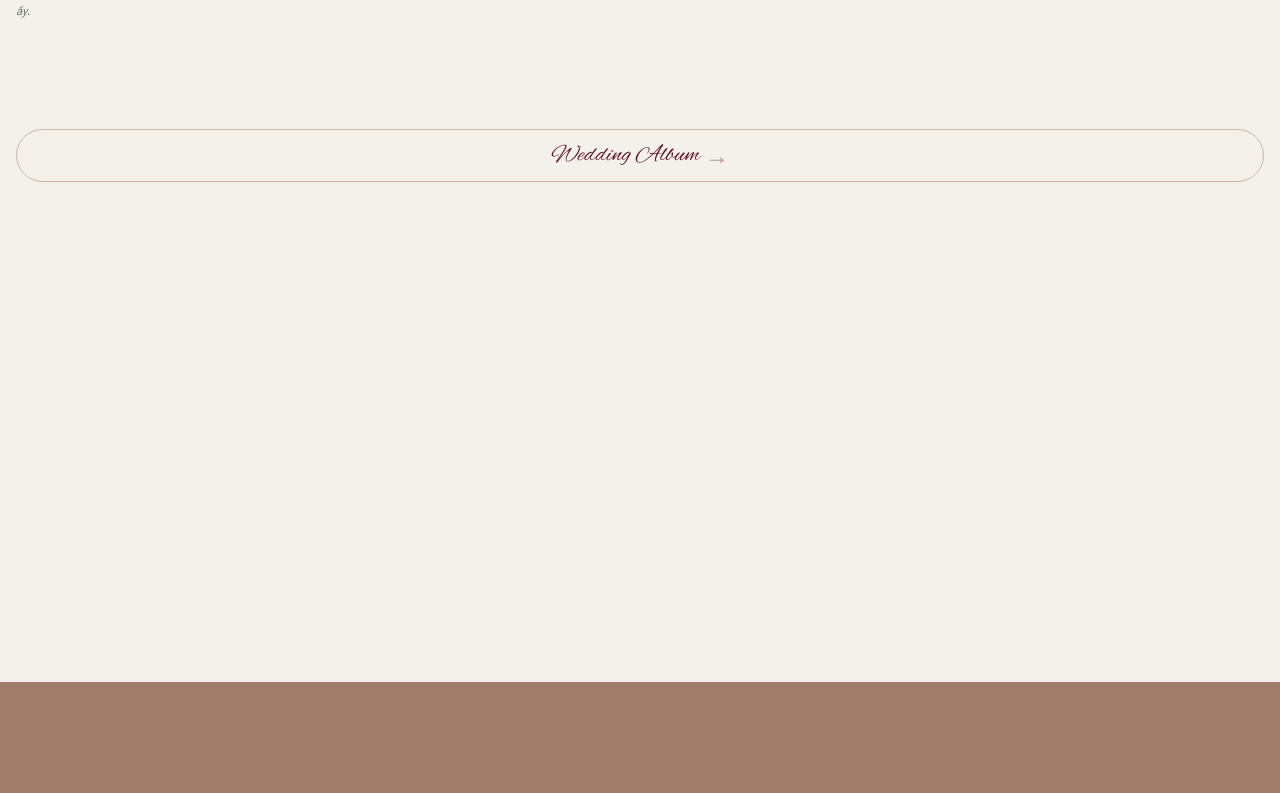
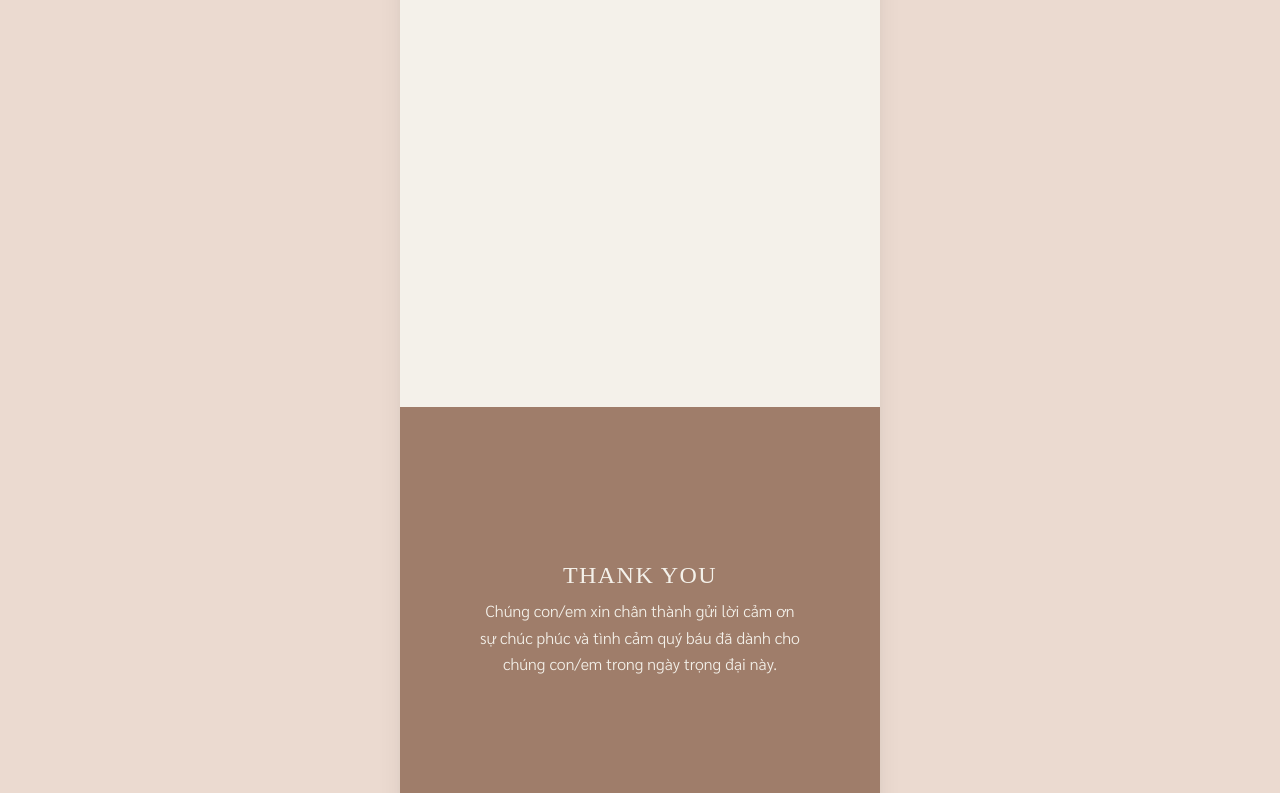
Before and after one commit to DuongQuocNghi/wedding_invitations, a Next.js app: page / in a window 1280 px wide. Shown: the part 3942-4735 px from the top of the page. Built offline with nearby package versions, Linux system fonts and the light colour scheme; no server answers; a web font is replaced by a local one.

Commit message:
Improve responsive layout and styling in page.tsx by adding mobile and tablet breakpoints. Update globals.css with responsive design comments for clarity. Center mobile view on tablet/desktop with shadow effects for enhanced visual appeal.

```diff
--- a/app/page.tsx
+++ b/app/page.tsx
@@ -15,8 +15,11 @@ import { AppColors } from '@/lib/constants/colors';
 
 export default function Home() {
   return (
+    // Outer container with background color for tablet/desktop
+    <div className="min-h-screen w-full bg-[#EBDAD0]">
+      {/* Mobile view wrapper - centered on tablet/desktop with shadow */}
       <div
-      className="min-h-screen w-full overflow-x-hidden"
+        className="min-h-screen w-full overflow-x-hidden min-[500px]:max-w-[480px] min-[500px]:mx-auto min-[500px]:shadow-xl"
         style={{ backgroundColor: AppColors.bgPrimary }}
       >
         <div className="flex flex-col">
@@ -34,5 +37,6 @@ export default function Home() {
           <ThankYouSection />
         </div>
       </div>
+    </div>
   );
 }
```
Also changed, not shown: app/globals.css (+8 -0 lines). Lines whose indentation alone changed are shown as unchanged.
